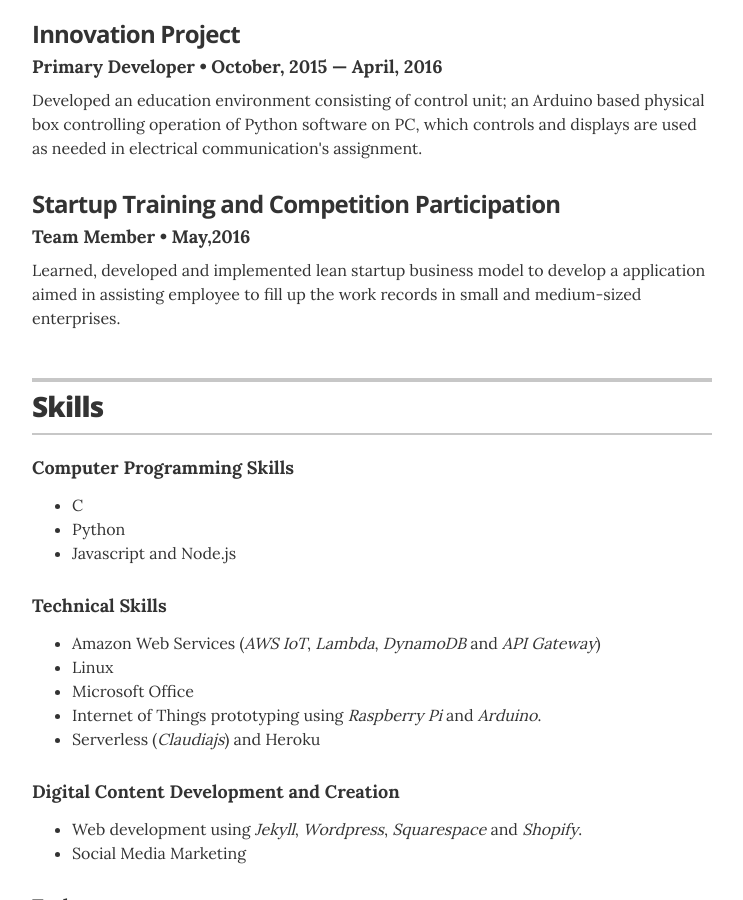
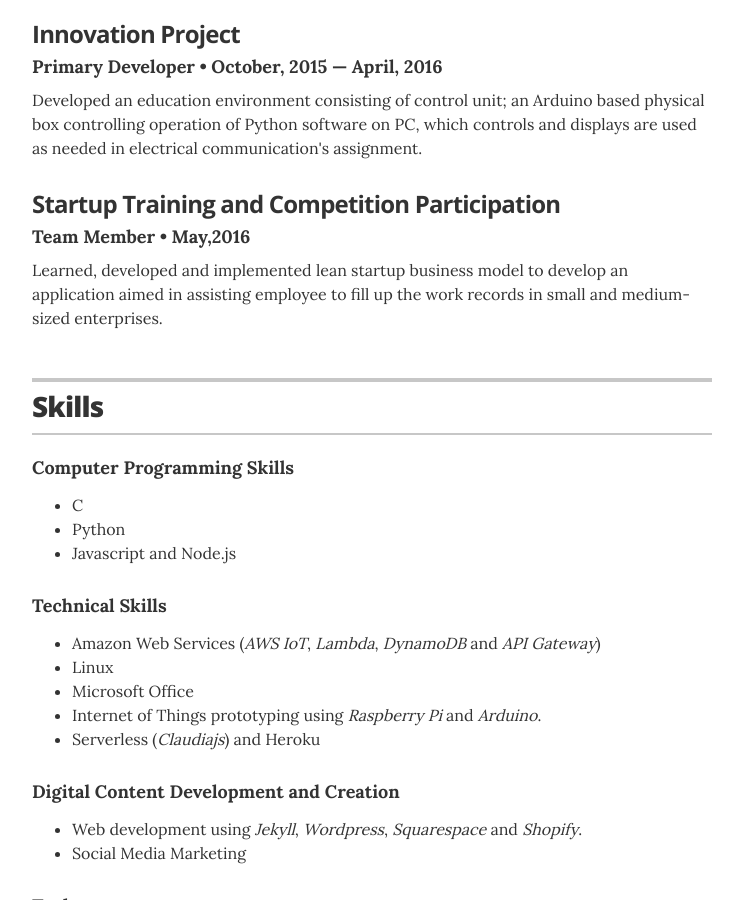
Before and after one commit to ranabhat/ranabhat.github.io, a Jekyll site: the page built from index.html, in a window 1280 px wide and 900 px high, scrolled down 2054 px. Shown: the whole window, without its empty margins (268-1011 px from the left). Built offline with Jekyll 4.4.1, drawn with Linux system fonts in a browser that asks for light colours.

```diff
--- a/_data/projects.yml
+++ b/_data/projects.yml
@@ -13,4 +13,4 @@
   role: Team Member
   duration: May,2016
   # url: "#"
-  description: Learned, developed and implemented lean startup business model to develop a application aimed in assisting employee to fill up the work records in small and medium-sized enterprises.
+  description: Learned, developed and implemented lean startup business model to develop an application aimed in assisting employee to fill up the work records in small and medium-sized enterprises.
```
